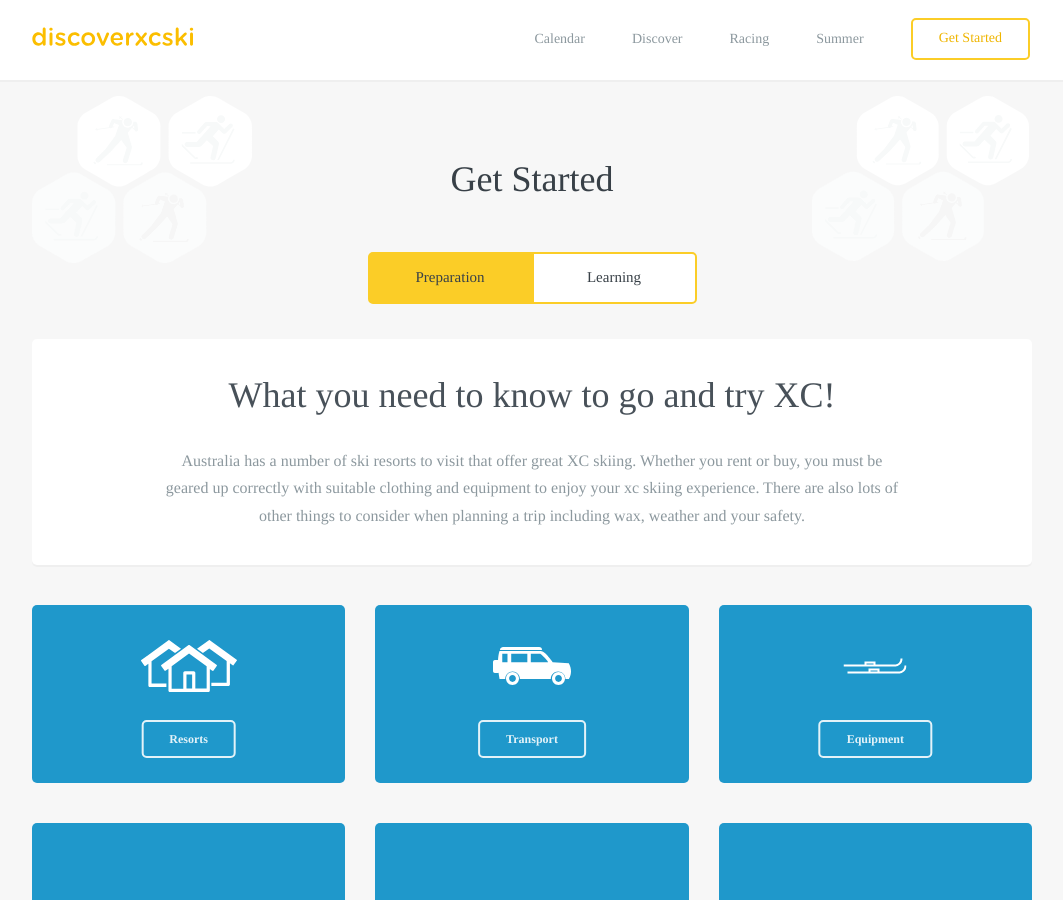
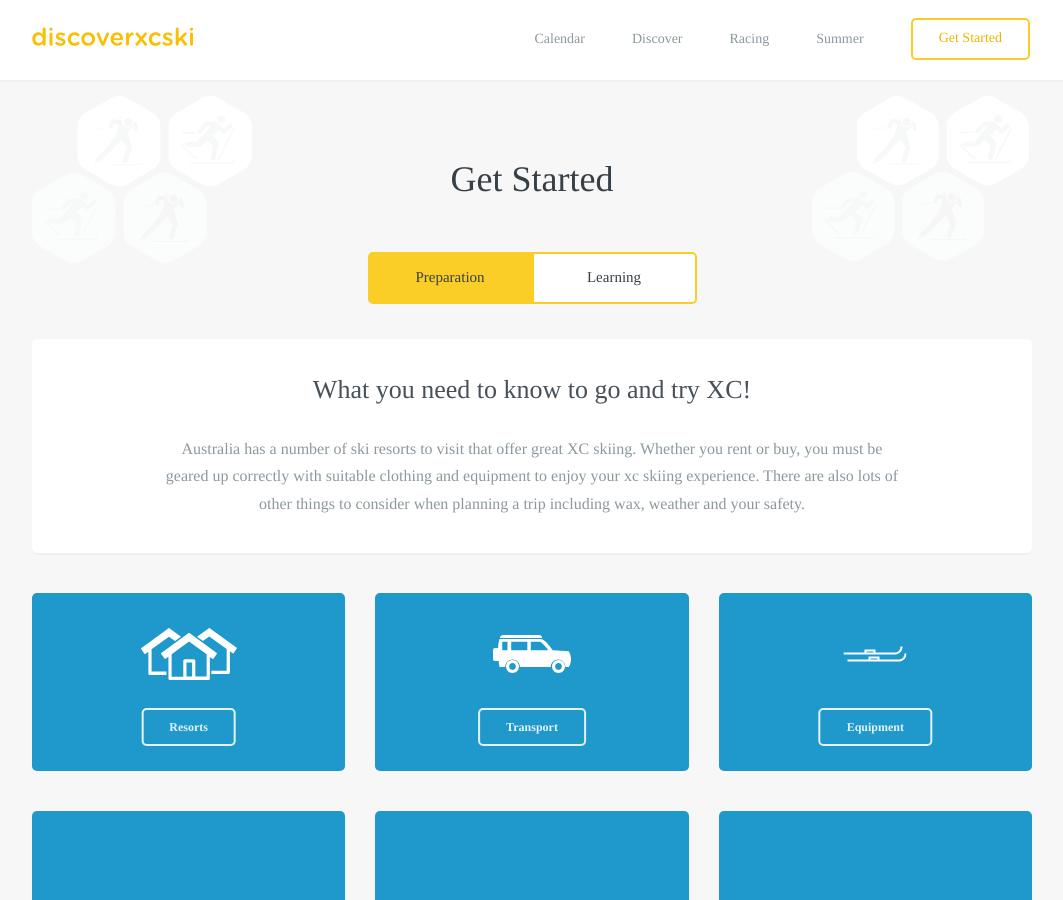
Before and after one commit to robcatto/robcatto.github.io, a Jekyll site: the page built from get-started/index.html, in a window 1280 px wide and 900 px high. Shown: the whole window, without its empty margins (108-1171 px from the left). Built offline with Jekyll 4.4.1, drawn with Linux system fonts in a browser that asks for light colours; some web fonts are replaced; Markdown is read by kramdown in place of the engine named in the settings.

Commit message:
Update index.html

```diff
--- a/get-started/index.html
+++ b/get-started/index.html
@@ -45,7 +45,7 @@ layout: default
       <div class="content">
         <div id="content1">
         <section class="mobile_section" style="margin-top: 35px; margin-bottom: 0px;">
-                    <h3 class="homeheading__h3">What you need to know to go and try XC!</h3>
+                    <h3>What you need to know to go and try XC!</h3>
                     <p>Australia has a number of ski resorts to visit that offer great XC skiing.  Whether you rent or buy, you must be geared up correctly with suitable clothing and equipment to enjoy your xc skiing experience.  There are also lots of other things to consider when planning a trip including wax, weather and your safety.
                      </p>
 
```
